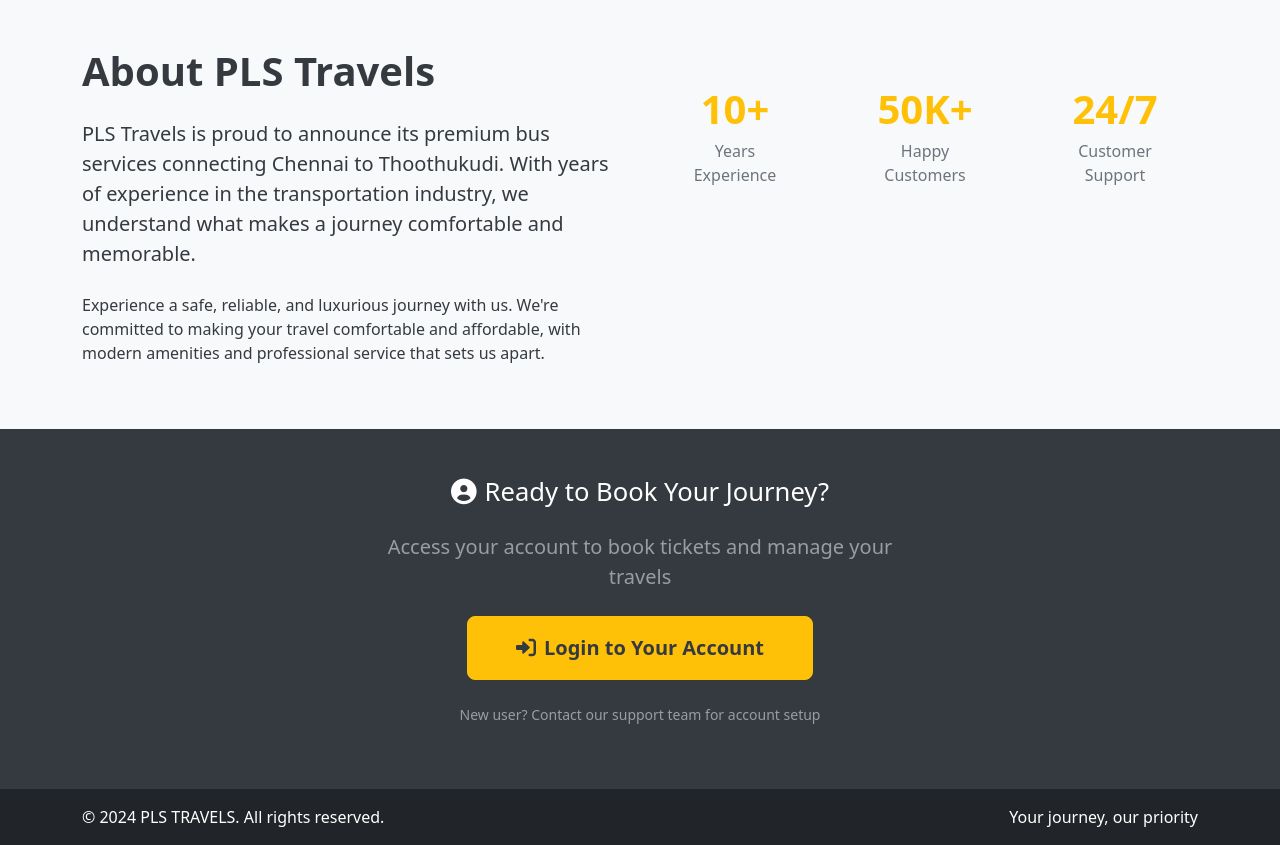
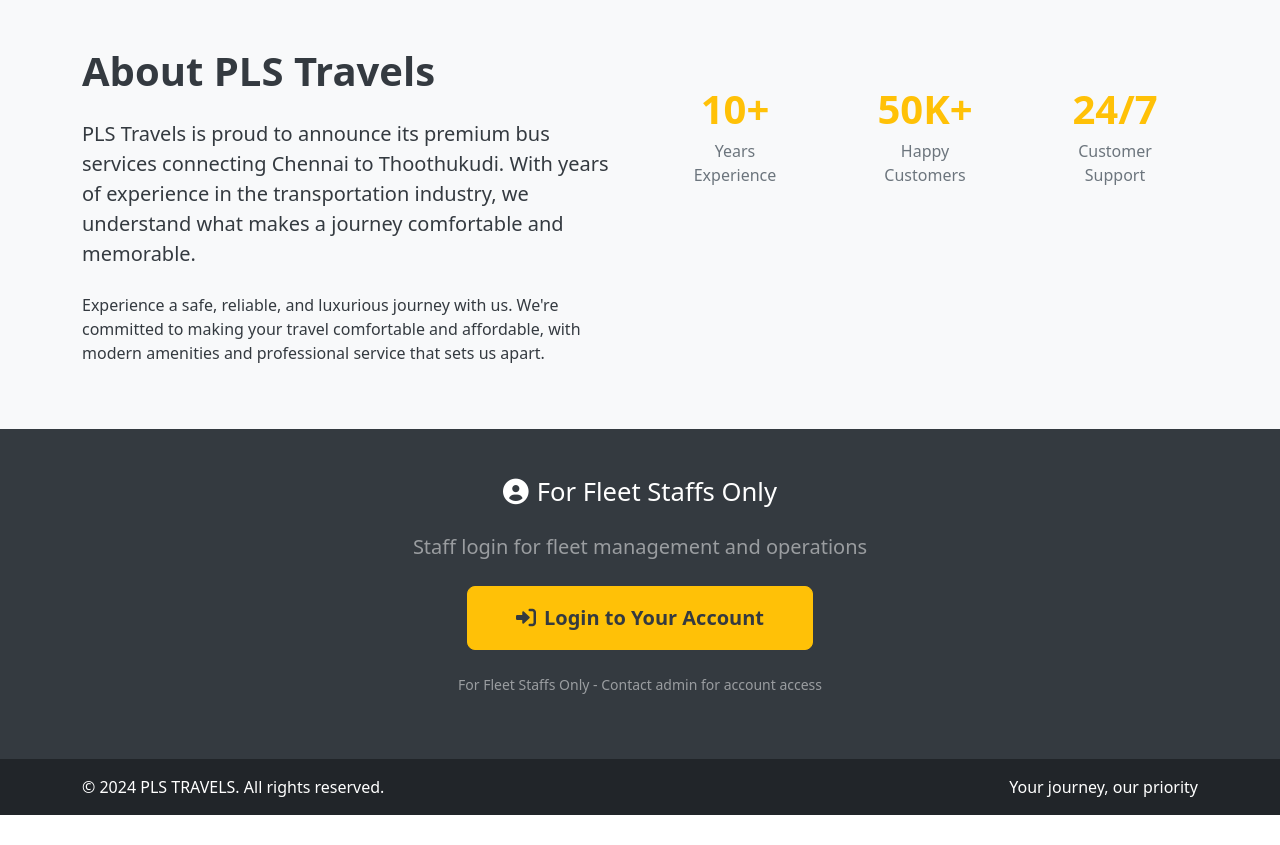
Before and after one commit to jyothilaxmika/pls_travels_webapp, a Flask app: page / in a window 1280 px wide. Shown: the part 1127-1972 px from the top of the page. After the commit the page ends 1942 px from the top, so only its background shows below. Run offline with Flask 3, Linux system fonts and the light colour scheme; some libraries are stand-ins or nearby versions.

Commit message:
Update landing page text to restrict access to fleet staff
Modify text on the landing page of the fleet management system to indicate that access is limited to fleet staff.

Replit-Commit-Author: Agent
Replit-Commit-Session-Id: 41101f4e-4bd2-4af8-9151-09f7006711cc
Replit-Commit-Checkpoint-Type: full_checkpoint
Replit-Commit-Screenshot-Url: https://storage.googleapis.com/screenshot-production-us-central1/01513e7b-5595-47a8-9245-1fda80e362cf/41101f4e-4bd2-4af8-9151-09f7006711cc/mOOPKUs

```diff
--- a/templates/landing.html
+++ b/templates/landing.html
@@ -486,10 +486,10 @@
                 <div class="col-lg-6 col-md-8 col-sm-10">
                     <div class="text-center">
                         <h3 class="text-white mb-4">
-                            <i class="fas fa-user-circle me-2"></i>Ready to Book Your Journey?
+                            <i class="fas fa-user-circle me-2"></i>For Fleet Staffs Only
                         </h3>
                         <p class="text-white-50 mb-4 lead">
-                            Access your account to book tickets and manage your travels
+                            Staff login for fleet management and operations
                         </p>
                         <div class="d-grid gap-3 d-md-flex justify-content-md-center">
                             <a href="{{ url_for('auth.login') }}" class="btn btn-primary btn-lg px-5 py-3">
@@ -498,7 +498,7 @@
                         </div>
                         <div class="mt-4">
                             <p class="text-white-50 small">
-                                New user? Contact our support team for account setup
+                                For Fleet Staffs Only - Contact admin for account access
                             </p>
                         </div>
                     </div>
```
Also changed, not shown: attached_assets/targeted_element_1757511936324.png (added).
